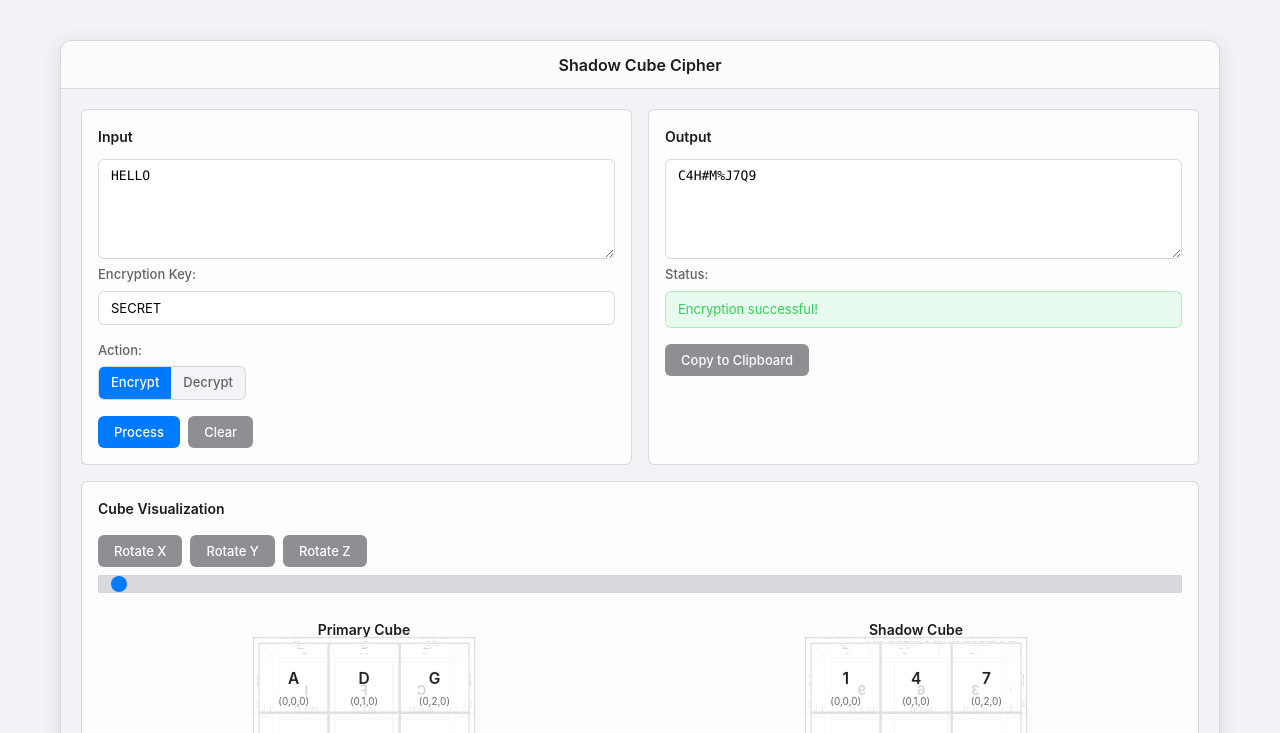
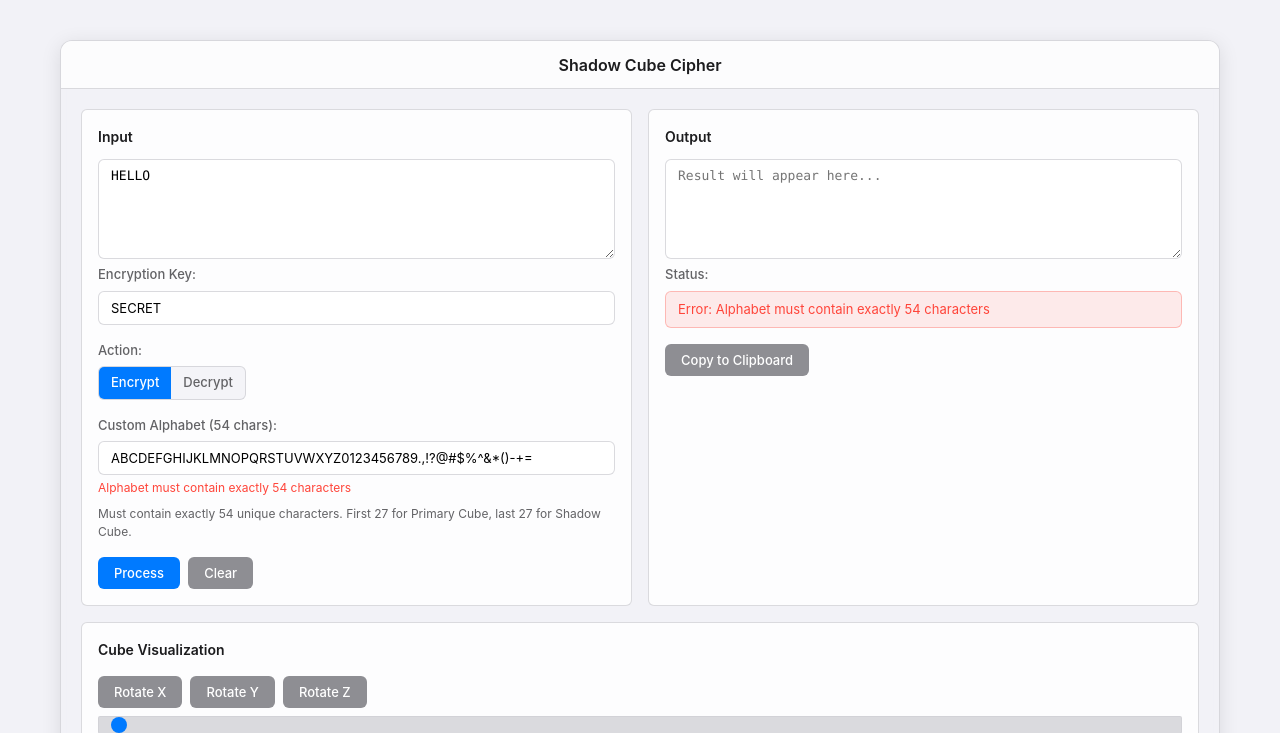
Before and after one commit to AleksMG/TESERAKT, a plain HTML site: page index.html in a window 1280 px wide. Both pictures are taken after a click on the button "Process". Shown: the top 733 px of the page. Drawn offline with Linux system fonts and the light colour scheme.

Commit message:
Update index.html

```diff
--- a/index.html
+++ b/index.html
@@ -371,6 +371,18 @@
             animation: spin 1s ease-in-out infinite;
             margin-right: 8px;
         }
+
+        .error-message {
+            color: var(--system-red);
+            font-size: 12px;
+            margin-top: 4px;
+        }
+
+        .alphabet-requirements {
+            font-size: 12px;
+            color: var(--system-secondary-text);
+            margin-top: 8px;
+        }
     </style>
 </head>
 <body>
@@ -389,6 +401,7 @@
                         <div class="form-group">
                             <label for="key">Encryption Key:</label>
                             <input type="text" id="key" placeholder="Enter secret key" value="SECRET">
+                            <div id="keyError" class="error-message"></div>
                         </div>
 
                         <div class="form-group">
@@ -398,6 +411,16 @@
                                 <label for="encrypt">Encrypt</label>
                                 <input type="radio" id="decrypt" name="action" value="decrypt">
                                 <label for="decrypt">Decrypt</label>
+                            </div>
+                        </div>
+
+                        <div class="form-group">
+                            <label for="alphabet">Custom Alphabet (54 chars):</label>
+                            <input type="text" id="alphabet" placeholder="Leave empty for default"
+                                   value="ABCDEFGHIJKLMNOPQRSTUVWXYZ0123456789.,!?@#$%^&*()-+=">
+                            <div id="alphabetError" class="error-message"></div>
+                            <div class="alphabet-requirements">
+                                Must contain exactly 54 unique characters. First 27 for Primary Cube, last 27 for Shadow Cube.
                             </div>
                         </div>
 
@@ -479,10 +502,30 @@
     <script>
         class ShadowCubeCipher {
             constructor() {
-                this.alphabet = 'ABCDEFGHIJKLMNOPQRSTUVWXYZ0123456789.,!?@#$%^&*()-+=';
+                this.defaultAlphabet = 'ABCDEFGHIJKLMNOPQRSTUVWXYZ0123456789.,!?@#$%^&*()-+=';
+                this.alphabet = this.defaultAlphabet;
+                this.primaryCube = [];
+                this.shadowCube = [];
+                this.currentRotation = { primary: { x: 0, y: 0, z: 0 }, shadow: { x: 0, y: 0, z: 0 } };
+                this.fillerChar = 'X';
+            }
+
+            initialize(alphabet = '') {
+                // Validate and set alphabet
+                if (alphabet && alphabet.length === 54) {
+                    const uniqueChars = new Set(alphabet.split(''));
+                    if (uniqueChars.size === 54) {
+                        this.alphabet = alphabet;
+                    } else {
+                        throw new Error('Alphabet must contain unique characters');
+                    }
+                } else if (alphabet) {
+                    throw new Error('Alphabet must contain exactly 54 characters');
+                }
+
+                // Create cubes
                 this.primaryCube = this.createCube(this.alphabet.substring(0, 27));
                 this.shadowCube = this.createCube(this.alphabet.substring(27));
-                this.currentRotation = { primary: { x: 0, y: 0, z: 0 }, shadow: { x: 0, y: 0, z: 0 } };
             }
 
             createCube(chars) {
@@ -586,15 +629,15 @@
             }
 
             calculateW(char, index, key) {
-                // Simple hash function for demonstration
+                // Better hash function
                 let hash = 0;
-                for (let i = 0; i < key.length; i++) {
-                    hash = (hash << 5) - hash + key.charCodeAt(i);
+                const str = key + index + char;
+                for (let i = 0; i < str.length; i++) {
+                    const charCode = str.charCodeAt(i);
+                    hash = ((hash << 5) - hash) + charCode;
                     hash |= 0; // Convert to 32bit integer
                 }
-
-                hash = (hash + char.charCodeAt(0) + index) % 3;
-                return Math.abs(hash);
+                return Math.abs(hash) % 3;
             }
 
             encrypt(text, key) {
@@ -606,7 +649,7 @@
                     const primaryCoords = this.findCharInCube(char, this.primaryCube);
 
                     if (!primaryCoords) {
-                        coordStream.push(0, 0, 0, 0, 0, 0);
+                        // Skip characters not in alphabet
                         continue;
                     }
 
@@ -617,6 +660,7 @@
                         z: (primaryCoords.z + w + 2) % 3
                     };
 
+                    // Add to coordinate stream: x, shadow_x, y, shadow_y, z, shadow_z
                     coordStream.push(
                         primaryCoords.x, shadowCoords.x,
                         primaryCoords.y, shadowCoords.y,
@@ -624,7 +668,7 @@
                     );
                 }
 
-                // Split into triplets and map to characters
+                // Convert coordinates to characters
                 for (let i = 0; i < coordStream.length; i += 3) {
                     if (i + 2 < coordStream.length) {
                         const x = coordStream[i];
@@ -633,7 +677,7 @@
 
                         // Alternate between primary and shadow cubes
                         const cube = (i / 3) % 2 === 0 ? this.primaryCube : this.shadowCube;
-                        result += cube[x][y][z] || 'X';
+                        result += cube[x][y][z] || this.fillerChar;
                     }
                 }
 
@@ -671,15 +715,15 @@
                     const sz = shadowCoords[i*3+2];
 
                     // Reconstruct w from x coordinates
-                    const w = (sx - px) % 3;
+                    let w = (sx - px) % 3;
                     if (w < 0) w += 3; // Ensure positive
 
-                    // Verify shadow coordinates match
+                    // Verify shadow coordinates
                     const expectedSy = (py + w + 1) % 3;
                     const expectedSz = (pz + w + 2) % 3;
 
                     if (sy === expectedSy && sz === expectedSz) {
-                        result += this.primaryCube[px][py][pz] || 'X';
+                        result += this.primaryCube[px][py][pz] || this.fillerChar;
                     } else {
                         result += '?'; // Mark as error
                     }
@@ -699,8 +743,8 @@
 
                     coords.push({
                         char,
-                        primary: primary ? `${primary.x},${primary.y},${primary.z}` : null,
-                        shadow: shadow ? `${shadow.x},${shadow.y},${shadow.z}` : null,
+                        primary: primary ? `${primary.x},${primary.y},${primary.z}` : 'Not found',
+                        shadow: shadow ? `${shadow.x},${shadow.y},${shadow.z}` : 'Not found',
                         w: w
                     });
                 }
@@ -714,7 +758,8 @@
             const cipher = new ShadowCubeCipher();
             let isProcessing = false;
 
-            // Initialize cube visualization
+            // Initialize cipher with default alphabet
+            cipher.initialize();
             updateCubeVisualization();
 
             // Process button
@@ -724,14 +769,15 @@
                 const inputText = document.getElementById('inputText').value;
                 const key = document.getElementById('key').value;
                 const isEncrypt = document.getElementById('encrypt').checked;
+                const customAlphabet = document.getElementById('alphabet').value;
 
-                if (!inputText) {
-                    updateStatus('Please enter some text to process', 'error');
-                    return;
-                }
+                // Clear previous errors
+                document.getElementById('keyError').textContent = '';
+                document.getElementById('alphabetError').textContent = '';
 
+                // Validate key
                 if (!key) {
-                    updateStatus('Please enter an encryption key', 'error');
+                    document.getElementById('keyError').textContent = 'Please enter an encryption key';
                     return;
                 }
 
@@ -740,6 +786,12 @@
                     const processBtn = document.getElementById('processBtn');
                     processBtn.innerHTML = '<span class="spinner"></span> Processing';
                     processBtn.disabled = true;
+
+                    updateStatus('Initializing cipher...', 'info');
+
+                    // Reinitialize cipher with custom alphabet if provided
+                    cipher.initialize(customAlphabet);
+                    updateCubeVisualization();
 
                     updateStatus('Processing message...', 'info');
 
@@ -757,6 +809,9 @@
                     updateCoordinateDisplay(inputText, key, isEncrypt);
                 } catch (error) {
                     console.error('Error:', error);
+                    if (error.message.includes('Alphabet')) {
+                        document.getElementById('alphabetError').textContent = error.message;
+                    }
                     updateStatus(`Error: ${error.message}`, 'error');
                 } finally {
                     isProcessing = false;
@@ -899,10 +954,10 @@
                     charCell.textContent = item.char;
 
                     // Primary coords
-                    row.insertCell().textContent = item.primary || 'N/A';
+                    row.insertCell().textContent = item.primary;
 
                     // Shadow coords
-                    row.insertCell().textContent = item.shadow || 'N/A';
+                    row.insertCell().textContent = item.shadow;
 
                     // W value
                     row.insertCell().textContent = item.w !== null ? item.w : 'N/A';
```
